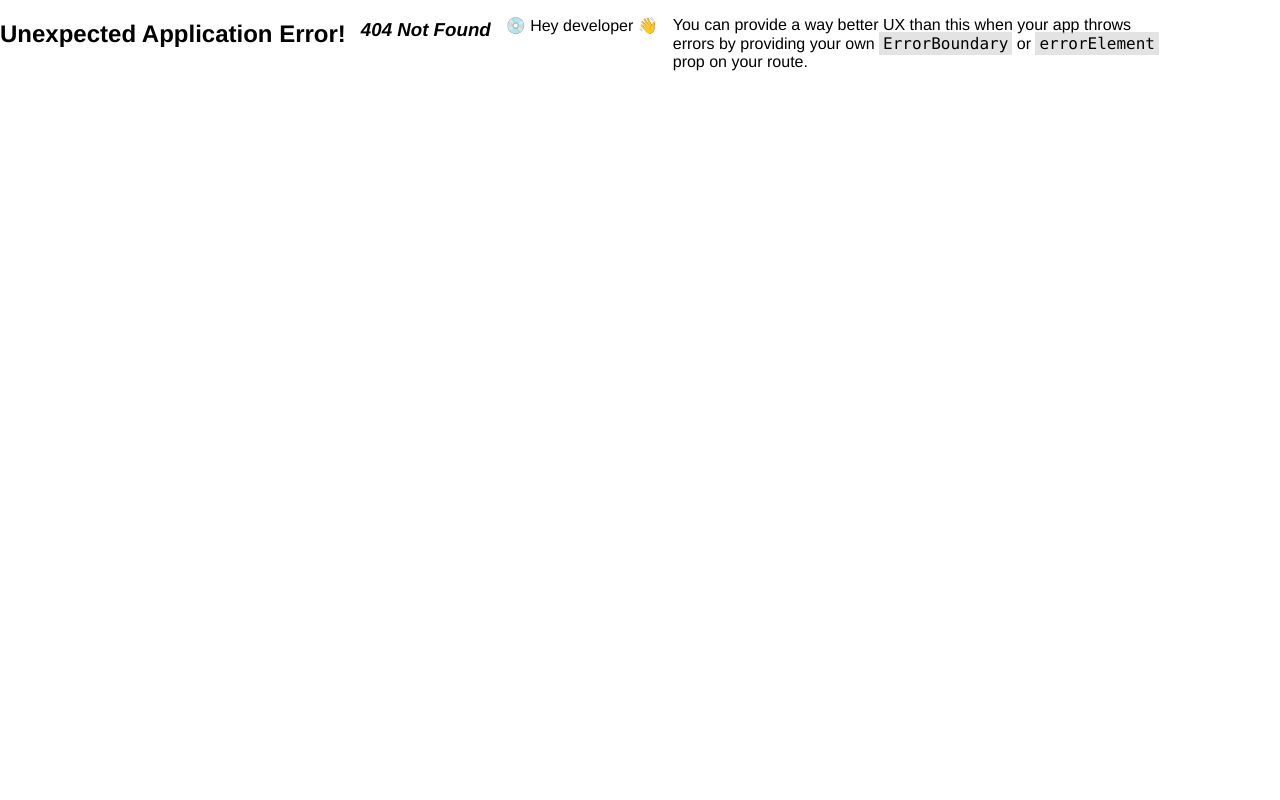
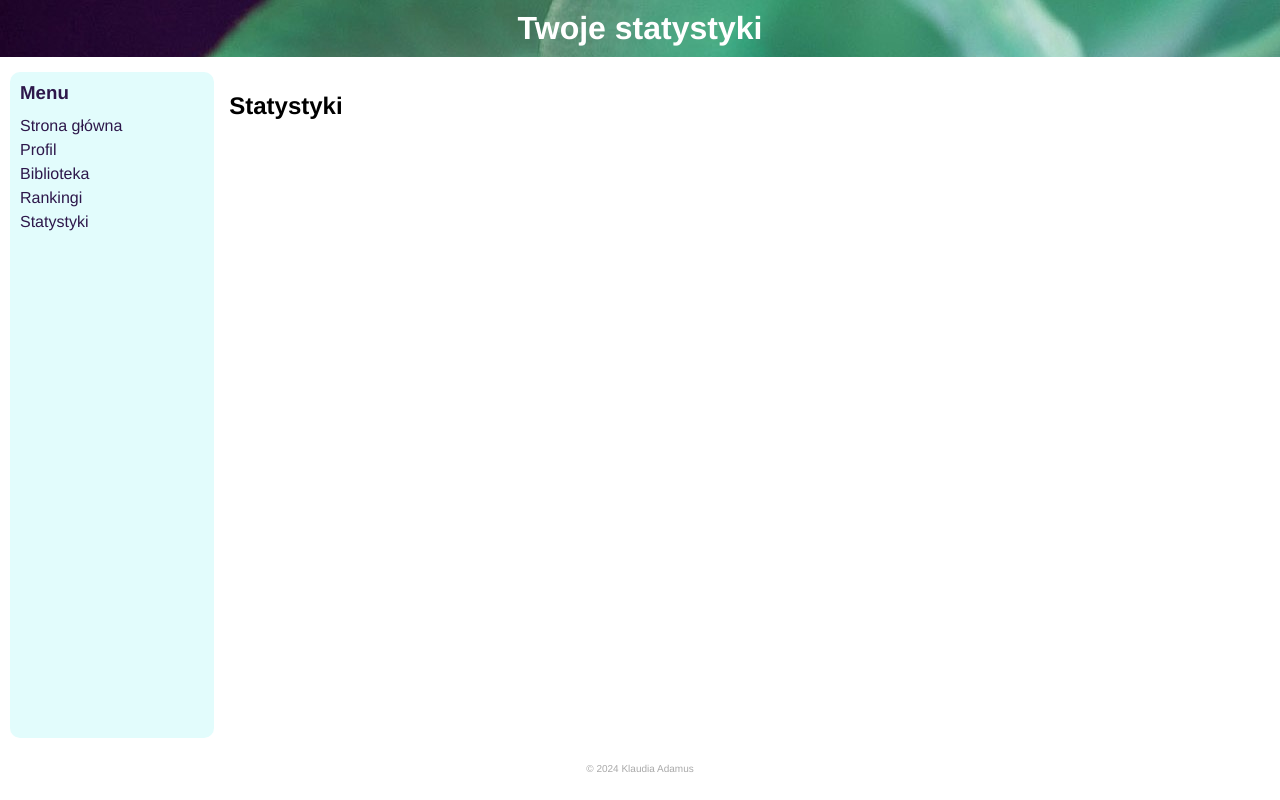
Before and after one commit to s24987/ksiegozbior-react, a React (Create React App) app: page /statistics in a window 1280 px wide. Before the commit this address had no page. Built offline with nearby package versions, Linux system fonts and the light colour scheme.

Commit message:
add components for all main routes

```diff
--- a/src/App.js
+++ b/src/App.js
@@ -1,9 +1,12 @@
 import './styles/App.css';
 
 import {createBrowserRouter, createRoutesFromElements, Route, RouterProvider} from 'react-router-dom';
-import Home from "./Home";
-import Profile from "./Profile";
-import MainLayout from "./MainLayout";
+import Home from "./components/Home";
+import Profile from "./components/Profile";
+import MainLayout from "./components/MainLayout";
+import Library from "./components/Library";
+import Statistics from "./components/Statistics";
+import Rankings from "./components/Rankings";
 
 
 function App() {
@@ -12,6 +15,9 @@ function App() {
                 <Route path="/" element={<Root/>}>
                     <Route index element={<Home/>}/>
                     <Route path={"profile"} element={<Profile/>}/>
+                    <Route path={"library"} element={<Library/>}/>
+                    <Route path={"statistics"} element={<Statistics/>}/>
+                    <Route path={"rankings"} element={<Rankings/>}/>
                 </Route>,
             ]
         )
--- /dev/null
+++ b/src/components/Library.jsx
@@ -0,0 +1,12 @@
+import {useOutletContext} from "react-router-dom";
+
+const Library = () => {
+    const [setHeaderTitle] = useOutletContext();
+    setHeaderTitle("Twoja biblioteka");
+
+    return(
+        <h1>Biblioteka</h1>
+    );
+};
+
+export default Library;
--- a/src/MainLayout.jsx
+++ b/src/components/MainLayout.jsx
@@ -10,8 +10,12 @@ const MainLayout = () => {
         <>
             <Header title={headerTitle}/>
             <nav id="nav_bar">
-                <NavLink to="/">Home</NavLink>&nbsp;
+                <h3>Menu</h3>
+                <NavLink to="/">Strona główna</NavLink>
                 <NavLink to="/profile">Profil</NavLink>
+                <NavLink to="/library">Biblioteka</NavLink>
+                <NavLink to="/rankings">Rankingi</NavLink>
+                <NavLink to="/statistics">Statystyki</NavLink>
             </nav>
             <section id="page_body">
                 <Outlet context={[setHeaderTitle]}/>
--- /dev/null
+++ b/src/components/Rankings.jsx
@@ -0,0 +1,12 @@
+import {useOutletContext} from "react-router-dom";
+
+const Rankings = () => {
+    const [setHeaderTitle] = useOutletContext();
+    setHeaderTitle("Twoje rankingi");
+
+    return(
+        <h1>Rankingi</h1>
+    );
+};
+
+export default Rankings;
--- /dev/null
+++ b/src/components/Statistics.jsx
@@ -0,0 +1,12 @@
+import {useOutletContext} from "react-router-dom";
+
+const Statistics = () => {
+    const [setHeaderTitle] = useOutletContext();
+    setHeaderTitle("Twoje statystyki");
+
+    return(
+        <h1>Statystyki</h1>
+    );
+};
+
+export default Statistics;
```
Also changed, not shown: src/components/Footer.jsx (renamed from src/Footer.jsx), src/components/Header.jsx (renamed from src/Header.jsx), src/components/Home.jsx (renamed from src/Home.jsx), src/components/Profile.jsx (renamed from src/Profile.jsx).
